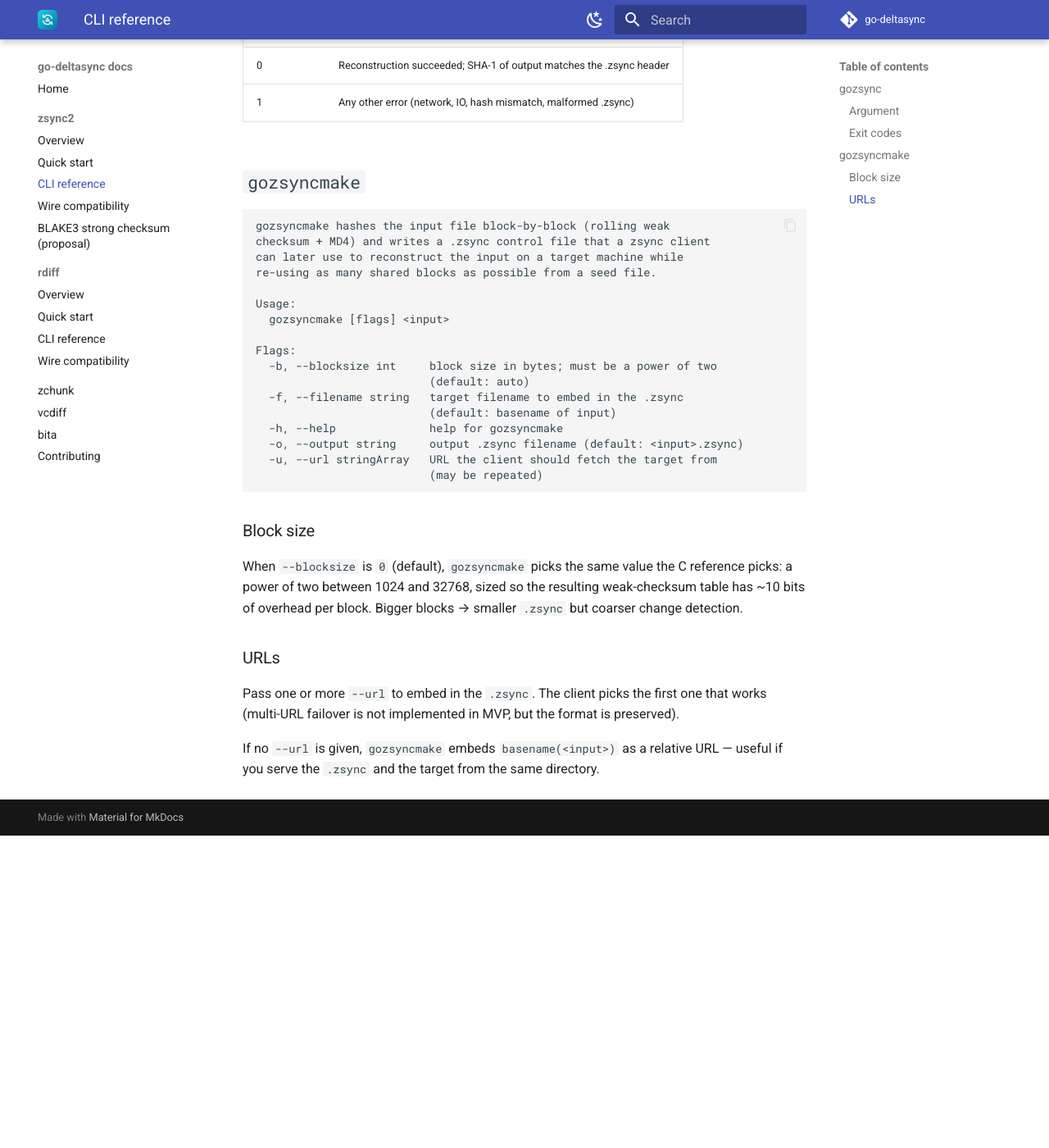
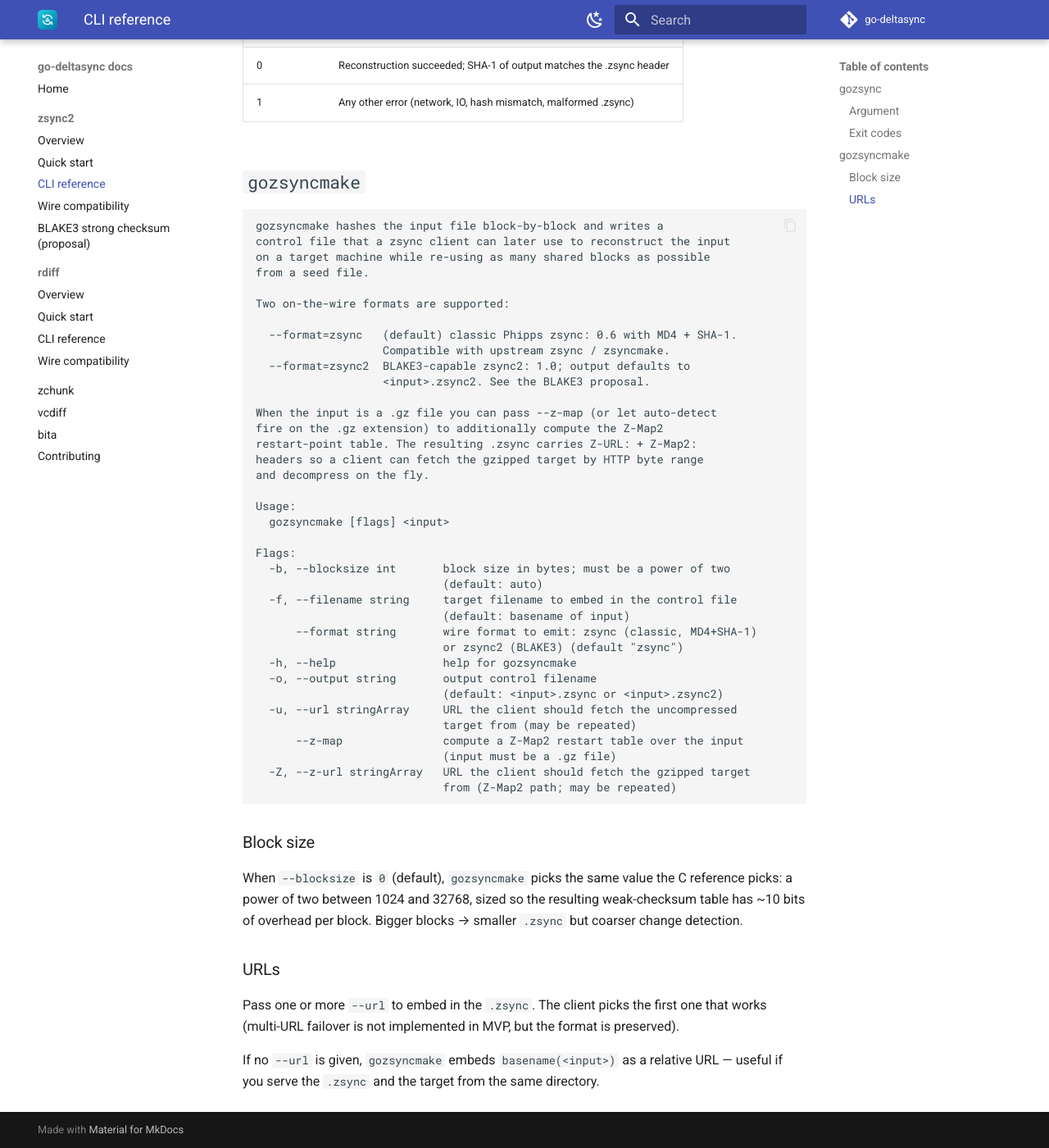
Before and after one commit to go-deltasync/docs, an MkDocs documentation site: the page built from docs/zsync2/cli.md, in a window 1280 px wide and 1400 px high, scrolled down 941 px. Shown: the whole window at 82% size. Built offline with MkDocs 1.6.1 and Material for MkDocs 9.7.7, drawn with Linux system fonts in a browser that asks for light colours; the version menu is left out; before the commit the page ends 1960 px from its top, so only the background shows below that.

Commit message:
docs: sync zchunk & zsync2 CLI docs with real cobra flags (#3)
zchunk quickstart used non-existent -i/-o flags; the CLI takes positional
FILE OUT / URL OUT and --dict takes a dictionary path. zsync2 CLI reference's
gozsyncmake help block was stale — add the --format (zsync/zsync2 BLAKE3),
--z-map and -Z/--z-url flags the tool now exposes.

Co-authored-by: Claude Opus 4.8 <noreply@anthropic.com>

````diff
--- a/docs/zsync2/cli.md
+++ b/docs/zsync2/cli.md
@@ -44,23 +44,43 @@ resolved against the *final* URL after HTTP redirects.
 ## `gozsyncmake`
 
 ```
-gozsyncmake hashes the input file block-by-block (rolling weak
-checksum + MD4) and writes a .zsync control file that a zsync client
-can later use to reconstruct the input on a target machine while
-re-using as many shared blocks as possible from a seed file.
+gozsyncmake hashes the input file block-by-block and writes a
+control file that a zsync client can later use to reconstruct the input
+on a target machine while re-using as many shared blocks as possible
+from a seed file.
+
+Two on-the-wire formats are supported:
+
+  --format=zsync   (default) classic Phipps zsync: 0.6 with MD4 + SHA-1.
+                   Compatible with upstream zsync / zsyncmake.
+  --format=zsync2  BLAKE3-capable zsync2: 1.0; output defaults to
+                   <input>.zsync2. See the BLAKE3 proposal.
+
+When the input is a .gz file you can pass --z-map (or let auto-detect
+fire on the .gz extension) to additionally compute the Z-Map2
+restart-point table. The resulting .zsync carries Z-URL: + Z-Map2:
+headers so a client can fetch the gzipped target by HTTP byte range
+and decompress on the fly.
 
 Usage:
   gozsyncmake [flags] <input>
 
 Flags:
-  -b, --blocksize int     block size in bytes; must be a power of two
-                          (default: auto)
-  -f, --filename string   target filename to embed in the .zsync
-                          (default: basename of input)
-  -h, --help              help for gozsyncmake
-  -o, --output string     output .zsync filename (default: <input>.zsync)
-  -u, --url stringArray   URL the client should fetch the target from
-                          (may be repeated)
+  -b, --blocksize int       block size in bytes; must be a power of two
+                            (default: auto)
+  -f, --filename string     target filename to embed in the control file
+                            (default: basename of input)
+      --format string       wire format to emit: zsync (classic, MD4+SHA-1)
+                            or zsync2 (BLAKE3) (default "zsync")
+  -h, --help                help for gozsyncmake
+  -o, --output string       output control filename
+                            (default: <input>.zsync or <input>.zsync2)
+  -u, --url stringArray     URL the client should fetch the uncompressed
+                            target from (may be repeated)
+      --z-map               compute a Z-Map2 restart table over the input
+                            (input must be a .gz file)
+  -Z, --z-url stringArray   URL the client should fetch the gzipped target
+                            from (Z-Map2 path; may be repeated)
 ```
 
 ### Block size
````
Also changed, not shown: docs/zchunk/index.md (+9 -6 lines).
